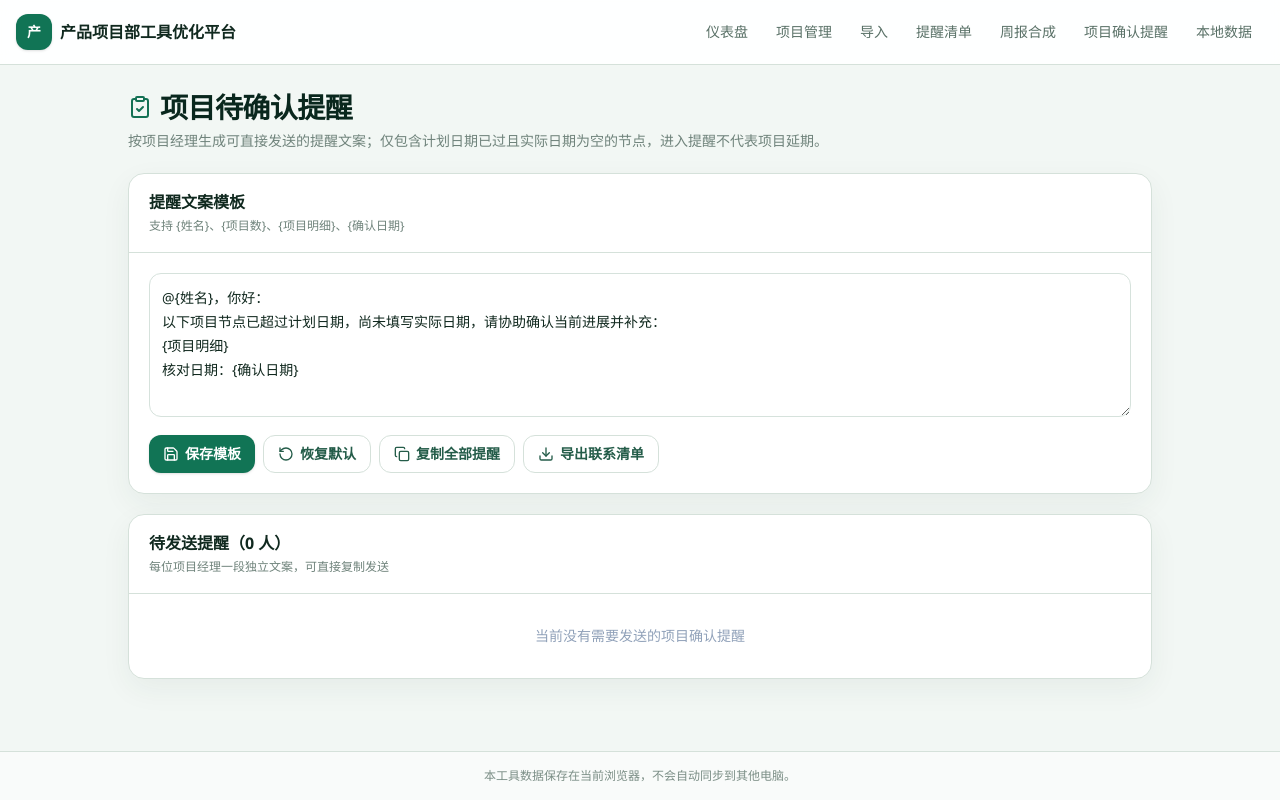
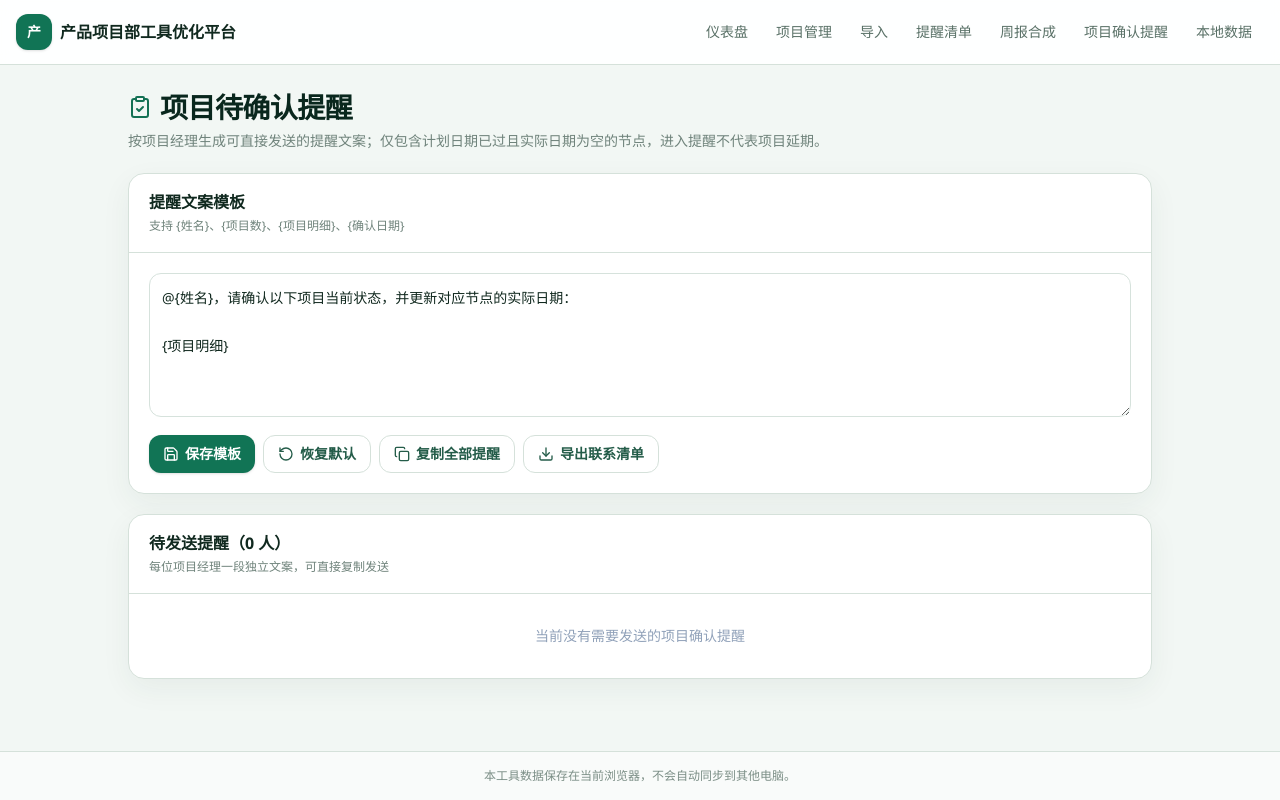
Before and after one commit to hannie1213/hiri-project-ops-toolkit, a Next.js app: page /confirm in a window 1280 px wide. Built offline with nearby package versions, Linux system fonts and the light colour scheme.

Commit message:
feat: format project confirmation messages

```diff
--- a/src/app/confirm/page.tsx
+++ b/src/app/confirm/page.tsx
@@ -3,10 +3,11 @@
 import { useCallback, useEffect, useMemo, useState } from "react";
 import { ClipboardCheck, Copy, Download, RotateCcw, Save } from "lucide-react";
 import { Button, Card, CardHeader } from "@/components/ui";
-import { confirmationMilestones } from "@/lib/status";
+import { confirmationMilestones, projectPhaseLabel } from "@/lib/status";
 import { evaluate, getSettings, listProjects, saveSettings, subscribe } from "@/lib/store";
 
-const DEFAULT_TEMPLATE = "@{姓名}，你好：\n以下项目节点已超过计划日期，尚未填写实际日期，请协助确认当前进展并补充：\n{项目明细}\n核对日期：{确认日期}";
+const LEGACY_DEFAULT_TEMPLATE = "@{姓名}，你好：\n以下项目节点已超过计划日期，尚未填写实际日期，请协助确认当前进展并补充：\n{项目明细}\n核对日期：{确认日期}";
+const DEFAULT_TEMPLATE = "@{姓名}，请确认以下项目当前状态，并更新对应节点的实际日期：\n\n{项目明细}";
 type Contact = { name: string; details: string[] };
 
 function render(template: string, contact: Contact): string {
@@ -15,18 +16,28 @@ function render(template: string, contact: Contact): string {
 
 export default function ConfirmPage() {
   const [projects, setProjects] = useState(() => listProjects());
-  const [template, setTemplate] = useState(() => getSettings().confirmationTemplate ?? DEFAULT_TEMPLATE);
+  const [template, setTemplate] = useState(() => {
+    const saved = getSettings().confirmationTemplate;
+    return !saved || saved === LEGACY_DEFAULT_TEMPLATE ? DEFAULT_TEMPLATE : saved;
+  });
   const [message, setMessage] = useState("");
   const refresh = useCallback(() => setProjects(listProjects()), []);
   useEffect(() => subscribe("__all__", refresh), [refresh]);
   const contacts = useMemo(() => {
-    const grouped = new Map<string, string[]>();
+    const grouped = new Map<string, Array<{ projectName: string; nodes: string; currentStatus: string }>>();
     for (const project of projects) {
       const info = evaluate(project).statusInfo; const nodes = confirmationMilestones(info); if (!nodes.length) continue;
-      const detail = `- ${project.name}：${nodes.map((node) => `${node.name}（计划 ${formatDate(node.plannedDate)}）`).join("、")}`;
+      const detail = {
+        projectName: project.name,
+        nodes: nodes.map((node) => `${node.name}（计划 ${formatCopyDate(node.plannedDate)}）`).join("、"),
+        currentStatus: projectPhaseLabel(info),
+      };
       for (const manager of project.managers) grouped.set(manager, [...(grouped.get(manager) ?? []), detail]);
     }
-    return [...grouped].map(([name, details]) => ({ name, details }));
+    return [...grouped].map(([name, items]) => ({
+      name,
+      details: items.map((item, index) => `${index + 1}. ${item.projectName}\n   到期节点：${item.nodes}\n   当前状态：${item.currentStatus}`),
+    }));
   }, [projects]);
   async function copy(text: string, name?: string) { if (!text.trim()) return setMessage("当前没有可复制的提醒文案"); await navigator.clipboard.writeText(text); setMessage(name ? `已复制 ${name} 的提醒文案` : "已复制全部提醒文案"); }
   function exportContacts() {
@@ -41,4 +52,4 @@ export default function ConfirmPage() {
     <Card><CardHeader title={`待发送提醒（${contacts.length} 人）`} desc="每位项目经理一段独立文案，可直接复制发送"/><div className="divide-y">{contacts.map((contact) => <div key={contact.name} className="p-5"><div className="mb-3 flex items-center justify-between gap-3"><div className="font-semibold text-slate-800">{contact.name} · {contact.details.length} 个待确认项目</div><Button variant="secondary" size="sm" onClick={() => copy(render(template, contact), contact.name)}><Copy className="h-4 w-4"/>复制该人员文案</Button></div><pre className="whitespace-pre-wrap rounded-xl border border-[#e0e9e4] bg-[#f5f9f7] p-4 text-sm leading-6 text-slate-700">{render(template, contact)}</pre></div>)}{!contacts.length && <div className="p-8 text-center text-sm text-slate-400">当前没有需要发送的项目确认提醒</div>}</div></Card>
   </div>;
 }
-function formatDate(date: Date | null) { return date ? `${date.getFullYear()}-${String(date.getMonth()+1).padStart(2,"0")}-${String(date.getDate()).padStart(2,"0")}` : "—"; }
+function formatCopyDate(date: Date | null) { return date ? `${date.getFullYear()}.${date.getMonth()+1}.${date.getDate()}` : "—"; }
```
Also changed, not shown: 21 other files (tests, documents, lock files or other folders).
